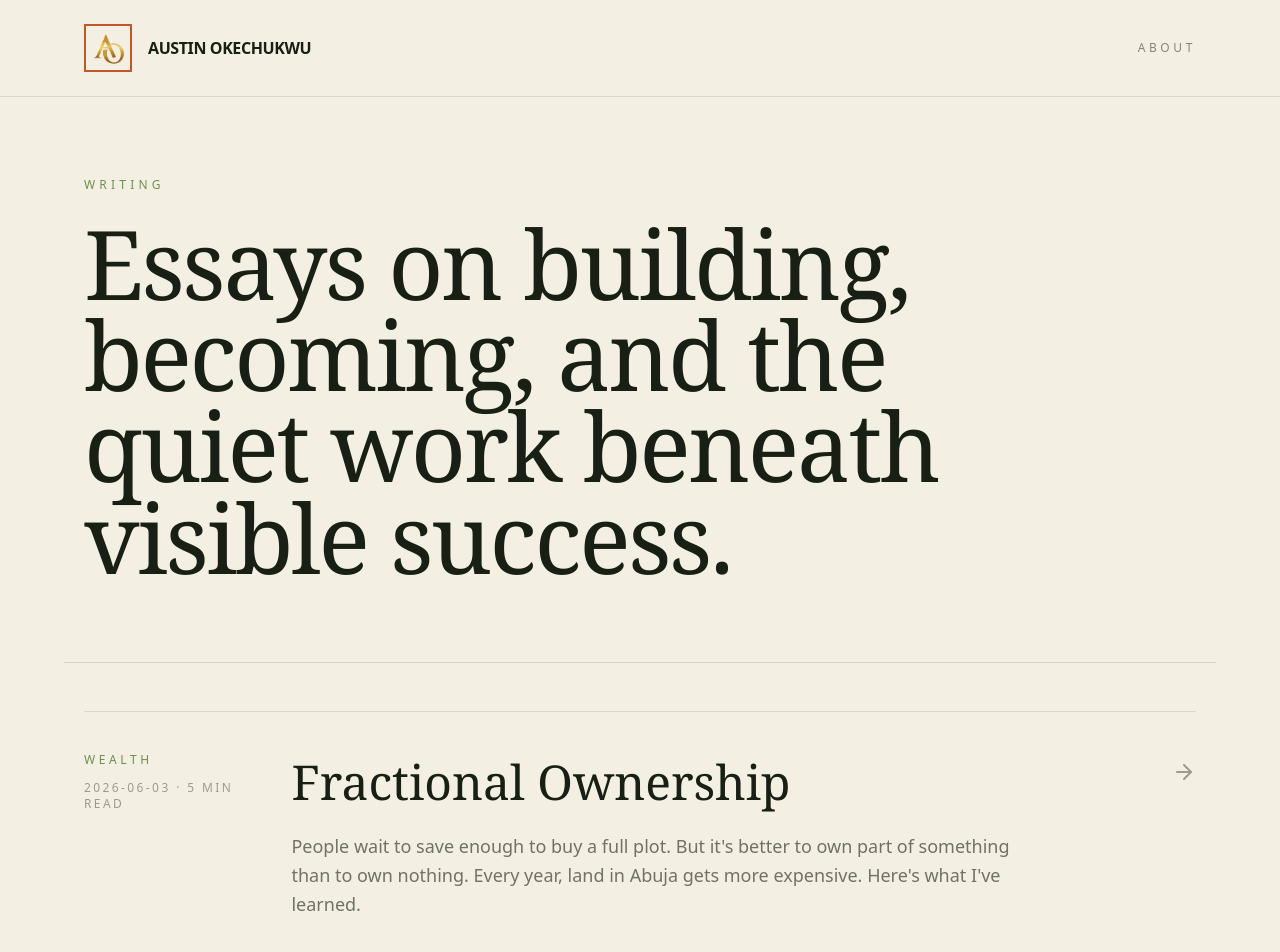
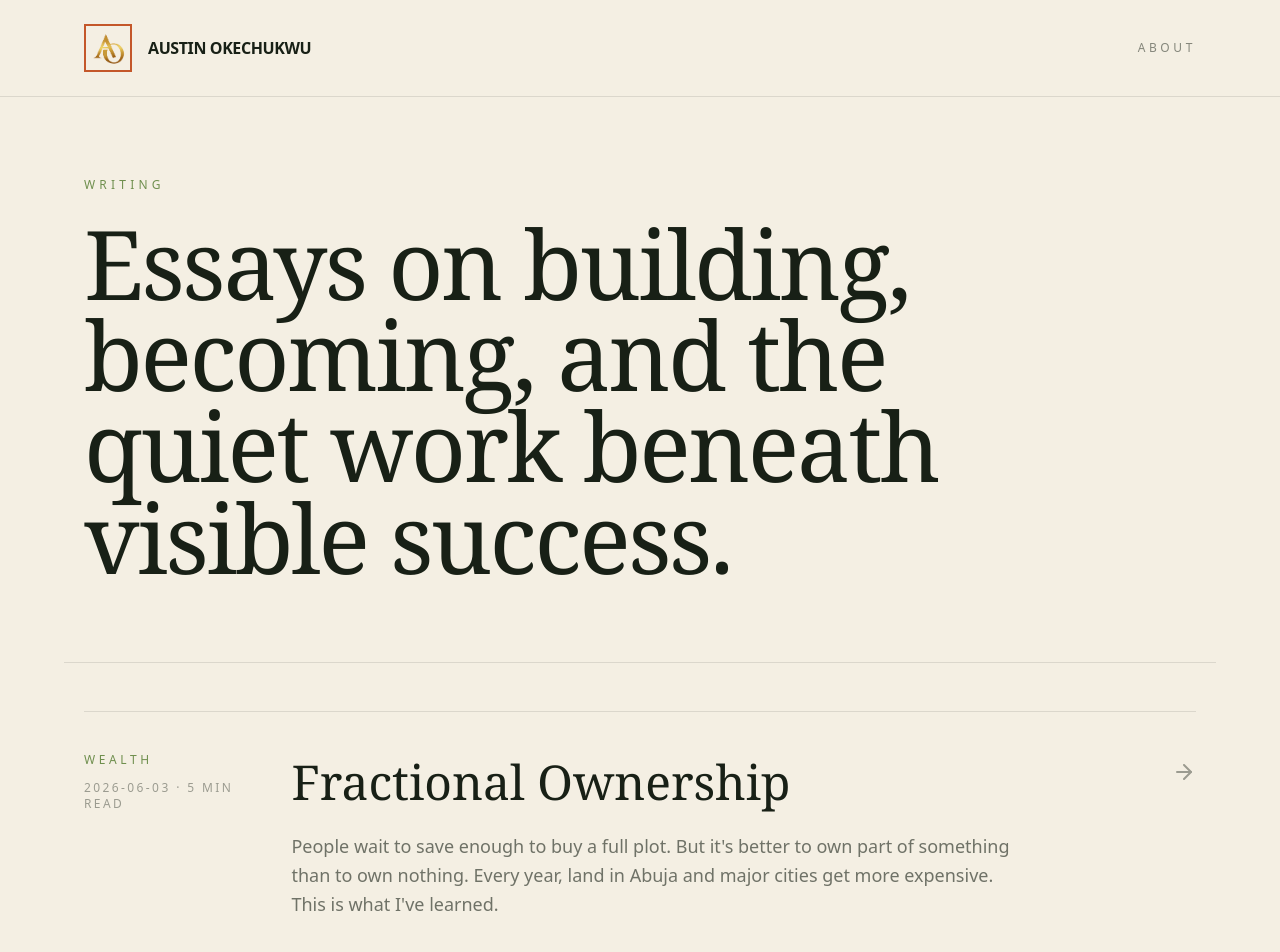
Before and after one commit to conditassociatesltd-gif/purposeful-builder, a Next.js app in the folder purposeful-builder/: page /writing in a window 1280 px wide. Shown: the top 952 px of the page. Built offline with nearby package versions, Linux system fonts and the light colour scheme.

Commit message:
Support subtitles across essays, update Fractional Ownership text, ensure all essay hero images are 340px

```diff
--- a/purposeful-builder/app/writing/[slug]/page.tsx
+++ b/purposeful-builder/app/writing/[slug]/page.tsx
@@ -66,6 +66,12 @@ export default async function EssayPage({ params }: { params: Promise<{ slug: st
         <h1 className="font-serif text-5xl md:text-6xl leading-[1.05] tracking-tight mb-6">
           {essay.title}
         </h1>
+
+        {essay.subtitle && (
+          <h2 className="font-serif text-2xl md:text-3xl leading-relaxed mb-6 opacity-80">
+            {essay.subtitle}
+          </h2>
+        )}
 
         <p className="font-serif italic text-xl leading-relaxed mb-8 opacity-60">
           {essay.excerpt}
--- a/purposeful-builder/content/essays/fractional-ownership.mdx
+++ b/purposeful-builder/content/essays/fractional-ownership.mdx
@@ -1,9 +1,9 @@
 ---
 title: "Fractional Ownership"
-subtitle: "You don't have to own everything at once."
+subtitle: "You don't have to own land."
 date: "2026-06-03"
 category: "Wealth"
-excerpt: "People wait to save enough to buy a full plot. But it's better to own part of something than to own nothing. Every year, land in Abuja gets more expensive. Here's what I've learned."
+excerpt: "People wait to save enough to buy a full plot. But it's better to own part of something than to own nothing. Every year, land in Abuja and major cities get more expensive. This is what I've learned."
 heroImage: "/essays/fractional-ownership.jpg"
 featured: false
 readingTime: "5 min read"
--- a/purposeful-builder/lib/essays.ts
+++ b/purposeful-builder/lib/essays.ts
@@ -7,6 +7,7 @@ const essaysDirectory = path.join(process.cwd(), "content/essays");
 export type Essay = {
   slug: string;
   title: string;
+  subtitle?: string;
   date: string;
   category: string;
   excerpt: string;
@@ -37,6 +38,7 @@ export function getAllEssays(): Essay[] {
       return {
         slug,
         title: data.title || "Untitled",
+        subtitle: data.subtitle || null,
         date: data.date || "",
         category: data.category || "Essay",
         excerpt: data.excerpt || "",
```
